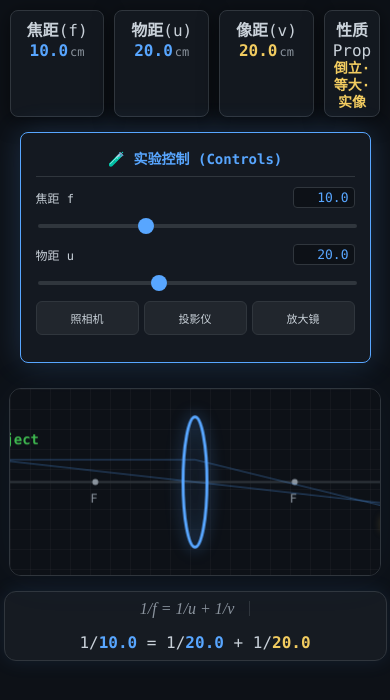
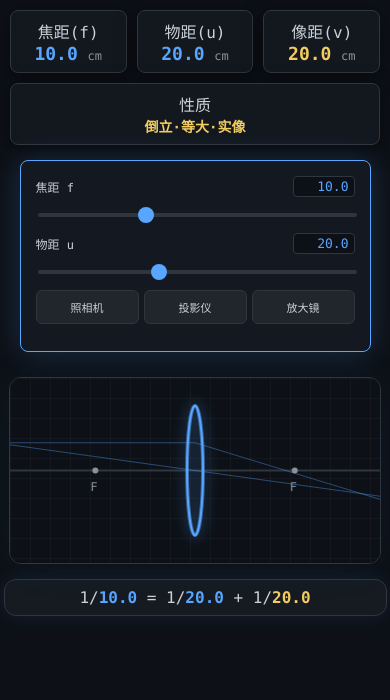
Before and after one commit to minkyang4-afk/DUDU-EDU, a plain HTML site: page index.html in a window 390 px wide. Drawn offline with Linux system fonts and the light colour scheme.

Commit message:
Update index.html

```diff
--- a/index.html
+++ b/index.html
@@ -3,9 +3,8 @@
 <head>
     <meta charset="UTF-8">
     <meta name="viewport" content="width=device-width, initial-scale=1.0, maximum-scale=1.0, user-scalable=no">
-    <title>AI 光路实验室 v0.7 (移动端重构版)</title>
+    <title>AI 光路实验室 v0.8 (修复版)</title>
     <style>
-        /* --- 全局基础样式 --- */
         body {
             margin: 0;
             background-color: #0d1117;
@@ -14,20 +13,17 @@
             display: flex;
             flex-direction: column;
             align-items: center;
-            /* 默认(电脑)居中显示，手机版会被媒体查询覆盖 */
             justify-content: center;
             min-height: 100vh;
-            /* 手机上允许滚动，防止内容显示不全 */
             overflow-x: hidden;
             overflow-y: auto;
-            touch-action: pan-y; /* 允许垂直滚动，但画布区域会阻止 */
-            padding: 10px 0; /* 给手机上下留点缝隙 */
+            touch-action: pan-y;
+            padding: 10px 0;
             box-sizing: border-box;
         }
 
-        /* --- HUD 仪表盘 --- */
+        /* HUD */
         #hud-container {
-            /* 电脑版绝对定位 */
             position: absolute;
             top: 20px;
             left: 20px;
@@ -37,7 +33,6 @@
             z-index: 10;
             pointer-events: none;
         }
-
         .hud-box {
             background: rgba(22, 27, 34, 0.85);
             border: 1px solid #30363d;
@@ -45,39 +40,36 @@
             padding: 8px 12px;
             box-shadow: 0 4px 20px rgba(0, 0, 0, 0.5);
             backdrop-filter: blur(10px);
-            flex: 1 1 auto; /* 弹性宽度 */
-            min-width: 90px;
+            flex: 1 1 auto;
+            min-width: 80px;
             text-align: center;
         }
+        .hud-label { font-size: 10px; color: #8b949e; margin-bottom: 2px; }
+        .hud-value { font-size: 18px; font-weight: bold; color: #58a6ff; font-family: 'Consolas', monospace; }
+        .hud-unit { font-size: 12px; color: #8b949e; }
+        .highlight-blue { color: #58a6ff; } .highlight-text { color: #f2cc60; }
 
-        .hud-label { font-size: 10px; color: #8b949e; margin-bottom: 2px; text-transform: uppercase; }
-        .hud-label strong { font-size: 12px; color: #c9d1d9; display: block; }
-        .hud-value { font-size: 18px; font-weight: bold; color: #58a6ff; font-family: 'Consolas', monospace; }
-        .hud-unit { font-size: 12px; color: #8b949e; margin-left: 2px; }
-        .highlight-text { color: #f2cc60; } .highlight-blue { color: #58a6ff; }
-
-        /* --- 画布容器 --- */
+        /* 画布 */
         #canvas-wrapper {
             position: relative;
             box-shadow: 0 0 50px rgba(88, 166, 255, 0.05);
             border-radius: 12px;
             overflow: hidden;
             border: 1px solid #30363d;
-            /* 确保在任何屏幕上都不超宽，并保持比例 */
             width: 95vw;
-            max-width: 800px; /* 电脑上最大宽度 */
-            aspect-ratio: 2 / 1; /* 强制保持 2:1 长宽比 */
-            margin: 10px 0; /* 上下留空 */
-            touch-action: none; /* 关键：画布区域禁止滚动浏览器 */
+            max-width: 800px;
+            aspect-ratio: 2 / 1;
+            margin: 10px 0;
+            touch-action: none; /* 关键：画布内禁止浏览器滚动 */
         }
         canvas {
-            width: 100%; height: 100%; /* 填满容器 */
+            width: 100%; height: 100%;
             background-image: linear-gradient(rgba(255, 255, 255, 0.03) 1px, transparent 1px), linear-gradient(90deg, rgba(255, 255, 255, 0.03) 1px, transparent 1px);
             background-size: 20px 20px; background-color: #0d1117;
             display: block;
         }
 
-        /* --- 底部公式区 --- */
+        /* 公式 */
         #formula-bar {
             margin-top: 5px;
             background: #161b22;
@@ -90,13 +82,12 @@
             box-shadow: 0 0 20px rgba(88, 166, 255, 0.1);
             width: 90vw; max-width: 600px;
             justify-content: center;
-            flex-wrap: wrap; /* 小屏自动换行 */
+            flex-wrap: wrap;
         }
-        .formula-item { font-family: 'Times New Roman', serif; font-size: 16px; font-style: italic; color: #8b949e; white-space: nowrap; }
-        .formula-live { font-family: 'Consolas', monospace; font-size: 16px; color: #c9d1d9; white-space: nowrap; }
+        .formula-live { font-family: 'Consolas', monospace; font-size: 16px; color: #c9d1d9; }
         .formula-highlight { color: #58a6ff; font-weight: bold; } .formula-result { color: #f2cc60; font-weight: bold; }
 
-        /* --- 控制面板 (默认电脑版样式) --- */
+        /* 控制台 */
         #control-panel {
             position: absolute;
             right: 20px;
@@ -110,8 +101,6 @@
             backdrop-filter: blur(10px);
             z-index: 20;
         }
-
-        h2 { font-size: 14px; margin: 0 0 10px 0; color: #58a6ff; border-bottom: 1px solid #30363d; padding-bottom: 8px; text-align: center; }
         .control-group { margin-bottom: 12px; }
         .control-header { display: flex; justify-content: space-between; align-items: center; margin-bottom: 5px; }
         .control-label { font-size: 12px; color: #c9d1d9; }
@@ -121,56 +110,25 @@
         input[type=range]::-webkit-slider-runnable-track { width: 100%; height: 4px; cursor: pointer; background: #30363d; border-radius: 2px; }
         .preset-grid { display: grid; grid-template-columns: 1fr 1fr 1fr; gap: 5px; margin-top: 5px; }
         .btn-preset { background: #21262d; border: 1px solid #30363d; color: #c9d1d9; padding: 8px 0; border-radius: 6px; font-size: 11px; cursor: pointer; text-align: center; }
-        .btn-preset:active { background: #58a6ff; color: #fff; }
 
-        /* ========= 核心魔法：手机端自适应媒体查询 ========= */
+        /* 手机适配 */
         @media (max-width: 850px) {
-            /* 1. 让 Body 从上到下排列，不再居中 */
-            body {
-                justify-content: flex-start;
-                padding-top: 10px;
-                height: auto; /* 允许内容撑开高度 */
-            }
-
-            /* 2. HUD 仪表盘：取消绝对定位，变成文档流的一部分 */
-            #hud-container {
-                position: static; /* 回到文档流 */
-                width: 95vw;
-                justify-content: space-between; /* 两端对齐 */
-                margin-bottom: 15px;
-            }
-            .hud-box { padding: 6px 8px; min-width: auto; }
-            .hud-value { font-size: 16px; }
-
-            /* 3. 控制面板：取消绝对定位，放到画布上方，宽度拉满 */
-            #control-panel {
-                position: static; /* 回到文档流 */
-                width: 90vw; /* 宽度占满 */
-                max-width: none;
-                margin-bottom: 15px; /* 和画布拉开距离 */
-                transform: none; /* 取消缩放 */
-                box-sizing: border-box;
-            }
-
-            /* 4. 调整画布容器 */
-            #canvas-wrapper {
-                width: 95vw;
-                /* 高度由 aspect-ratio 自动计算 */
-            }
+            body { justify-content: flex-start; padding-top: 10px; height: auto; }
+            #hud-container { position: static; width: 95vw; justify-content: space-between; margin-bottom: 15px; }
+            #control-panel { position: static; width: 90vw; margin-bottom: 15px; transform: none; box-sizing: border-box; }
+            #canvas-wrapper { width: 95vw; }
         }
     </style>
 </head>
 <body>
-
     <div id="hud-container">
-        <div class="hud-box"><div><strong>焦距</strong>(f)</div><div><span id="hud-f" class="hud-value">10.0</span><span class="hud-unit">cm</span></div></div>
-        <div class="hud-box"><div><strong>物距</strong>(u)</div><div><span id="val-u" class="hud-value highlight-blue">20.0</span><span class="hud-unit">cm</span></div></div>
-        <div class="hud-box"><div><strong>像距</strong>(v)</div><div><span id="val-v" class="hud-value highlight-text">20.0</span><span class="hud-unit">cm</span></div></div>
-        <div class="hud-box" style="flex: 1.5;"><div><strong>性质</strong>Prop</div><div id="img-prop-cn" class="hud-value" style="font-size: 14px; line-height: 1.2;">分析中...</div></div>
+        <div class="hud-box"><div>焦距(f)</div><div><span id="hud-f" class="hud-value">10.0</span> <span class="hud-unit">cm</span></div></div>
+        <div class="hud-box"><div>物距(u)</div><div><span id="val-u" class="hud-value highlight-blue">20.0</span> <span class="hud-unit">cm</span></div></div>
+        <div class="hud-box"><div>像距(v)</div><div><span id="val-v" class="hud-value highlight-text">20.0</span> <span class="hud-unit">cm</span></div></div>
+        <div class="hud-box" style="flex: 1.5;"><div>性质</div><div id="img-prop-cn" class="hud-value" style="font-size: 14px;">分析中...</div></div>
     </div>
 
     <div id="control-panel">
-        <h2>🧪 实验控制 (Controls)</h2>
         <div class="control-group">
             <div class="control-header"><span class="control-label">焦距 f</span><input type="text" id="input-f" class="input-smart" value="10.0"></div>
             <input type="range" id="slider-f" min="5" max="20" step="0.1" value="10">
@@ -193,8 +151,6 @@
     </div>
 
     <div id="formula-bar">
-        <div class="formula-item">1/f = 1/u + 1/v</div>
-        <div style="width: 1px; height: 15px; background: #30363d;"></div>
         <div class="formula-live" id="formula-dynamic">Loading...</div>
     </div>
 
@@ -202,180 +158,201 @@
     const canvas = document.getElementById('opticsCanvas');
     const ctx = canvas.getContext('2d');
 
-    // --- 核心：响应式画布尺寸 ---
     function resizeCanvas() {
-        // 获取容器的实际像素大小
         const container = document.getElementById('canvas-wrapper');
+        // 关键：确保分辨率匹配
         canvas.width = container.clientWidth;
         canvas.height = container.clientHeight;
-        // 重绘一次确保不走样
         draw();
     }
-    // 监听窗口大小变化（比如横竖屏切换）
     window.addEventListener('resize', resizeCanvas);
 
     const SCALE = 10;
-    let f_cm = 10.0; let f = f_cm * SCALE;
-    // 初始位置：让物体在画布中间偏左一点
+    let f_cm = 10.0;
+    let f = f_cm * SCALE;
     let objectPos = { x_cm: 20.0, h: 60 };
     let isDragging = false;
 
-    // UI 引用
+    // UI Refs
     const sliderF = document.getElementById('slider-f'); const inputF = document.getElementById('input-f');
     const sliderU = document.getElementById('slider-u'); const inputU = document.getElementById('input-u');
     const hudF = document.getElementById('hud-f'); const formulaDiv = document.getElementById('formula-dynamic');
 
-    // --- 坐标转换核心 ---
-    // 将屏幕/鼠标坐标转换为画布内的物理坐标 (cm)
-    function getPointerCm(evt) {
+    // --- 坐标系统核心 ---
+    // 将指针事件转换为相对于画布中心透镜的 cm 距离
+    function getPointerCm(e) {
         const rect = canvas.getBoundingClientRect();
-        let clientX = evt.touches ? evt.touches[0].clientX : evt.clientX;
-        // 计算鼠标在画布内的像素X坐标
-        let x_px_in_canvas = (clientX - rect.left) * (canvas.width / rect.width);
-        // 透镜中心X坐标
-        let lensX = canvas.width / 2;
-        // 转换为距离透镜的 cm 数
-        return (lensX - x_px_in_canvas) / SCALE;
+        // 兼容触摸和鼠标
+        const clientX = (e.touches && e.touches.length > 0) ? e.touches[0].clientX : e.clientX;
+
+        // 算出在画布内的像素 X
+        const x_px = (clientX - rect.left) * (canvas.width / rect.width);
+
+        // 画布中心是透镜位置
+        const lensX = canvas.width / 2;
+
+        // 向左为正（物距）
+        return (lensX - x_px) / SCALE;
     }
 
-    // --- 事件监听 ---
+    // --- 交互逻辑 ---
     function handleStart(e) {
         const u_cm_click = getPointerCm(e);
+
+        // 计算 Y 轴点击位置 (像素)
+        const rect = canvas.getBoundingClientRect();
+        const clientY = (e.touches && e.touches.length > 0) ? e.touches[0].clientY : e.clientY;
+        const y_px = (clientY - rect.top) * (canvas.height / rect.height);
         const axisY = canvas.height / 2;
-        const rect = canvas.getBoundingClientRect();
-        let clientY = evt.touches ? evt.touches[0].clientY : evt.clientY;
-        let y_px_in_canvas = (clientY - rect.top) * (canvas.height / rect.height);
 
-        // 判定点击 X 范围 (扩大判定区 ±1.5cm) 和 Y 范围
-        if (Math.abs(u_cm_click - objectPos.x_cm) < 1.5 && Math.abs(y_px_in_canvas - (axisY - objectPos.h/2)) < 100) {
+        // 判定点击范围：X轴误差 ±1.5cm，Y轴误差 ±100px
+        if (Math.abs(u_cm_click - objectPos.x_cm) < 1.5 && Math.abs(y_px - (axisY - objectPos.h)) < 150) {
             isDragging = true;
         }
     }
 
     function handleMove(e) {
         if (isDragging) {
-            // 阻止画布区域的默认滚动
-            if (e.cancelable) e.preventDefault();
+            if (e.cancelable) e.preventDefault(); // 防止手机滚动
 
             let newU = getPointerCm(e);
-            const lensX_cm = (canvas.width / 2) / SCALE;
-            // 限制范围：物体不能跑到透镜右边，也不能跑出左边界
+
+            // 限制范围
+            const maxU = (canvas.width / 2) / SCALE - 1; // 别拖出屏幕左边
             if (newU < 0.5) newU = 0.5;
-            if (newU > lensX_cm - 1) newU = lensX_cm - 1;
+            if (newU > maxU) newU = maxU;
 
             objectPos.x_cm = newU;
+
             // 同步UI
             sliderU.value = newU.toFixed(1);
             inputU.value = newU.toFixed(1);
-            updateAllUI(); draw();
+            updateAllUI();
+            draw();
         }
     }
+
     function handleEnd(e) { isDragging = false; }
 
-    canvas.addEventListener('mousedown', handleStart); canvas.addEventListener('mousemove', handleMove); canvas.addEventListener('mouseup', handleEnd);
-    canvas.addEventListener('touchstart', handleStart, { passive: false }); canvas.addEventListener('touchmove', handleMove, { passive: false }); canvas.addEventListener('touchend', handleEnd);
+    // 绑定事件
+    canvas.addEventListener('mousedown', handleStart);
+    canvas.addEventListener('mousemove', handleMove);
+    canvas.addEventListener('mouseup', handleEnd);
 
-    // --- 界面同步 ---
+    canvas.addEventListener('touchstart', handleStart, { passive: false });
+    canvas.addEventListener('touchmove', handleMove, { passive: false });
+    canvas.addEventListener('touchend', handleEnd);
+
+    // --- UI Update ---
     function updateFromInput(type) {
-        if (type === 'f') { let val = parseFloat(inputF.value); if (!isNaN(val)) { f_cm = val; f = f_cm * SCALE; sliderF.value = val; } }
-        else if (type === 'u') { let val = parseFloat(inputU.value); if (!isNaN(val)) { objectPos.x_cm = val; sliderU.value = val; } }
+        if (type === 'f') { let val = parseFloat(inputF.value); if(!isNaN(val)){ f_cm=val; f=f_cm*SCALE; sliderF.value=val; } }
+        else { let val = parseFloat(inputU.value); if(!isNaN(val)){ objectPos.x_cm=val; sliderU.value=val; } }
         updateAllUI(); draw();
     }
     function updateFromSlider(type) {
-        if (type === 'f') { f_cm = parseFloat(sliderF.value); f = f_cm * SCALE; inputF.value = f_cm.toFixed(1); }
-        else if (type === 'u') { objectPos.x_cm = parseFloat(sliderU.value); inputU.value = objectPos.x_cm.toFixed(1); }
+        if (type === 'f') { f_cm=parseFloat(sliderF.value); f=f_cm*SCALE; inputF.value=f_cm.toFixed(1); }
+        else { objectPos.x_cm=parseFloat(sliderU.value); inputU.value=objectPos.x_cm.toFixed(1); }
         updateAllUI(); draw();
     }
-    inputF.addEventListener('input', () => updateFromInput('f')); inputU.addEventListener('input', () => updateFromInput('u'));
-    sliderF.addEventListener('input', () => updateFromSlider('f')); sliderU.addEventListener('input', () => updateFromSlider('u'));
+    inputF.addEventListener('input', ()=>updateFromInput('f')); inputU.addEventListener('input', ()=>updateFromInput('u'));
+    sliderF.addEventListener('input', ()=>updateFromSlider('f')); sliderU.addEventListener('input', ()=>updateFromSlider('u'));
+
+    function setPreset(type) {
+        if(type=='camera'){f_cm=10; objectPos.x_cm=30;}
+        else if(type=='projector'){f_cm=10; objectPos.x_cm=15;}
+        else{f_cm=10; objectPos.x_cm=5;}
+        f=f_cm*SCALE; sliderF.value=f_cm; inputF.value=f_cm.toFixed(1);
+        sliderU.value=objectPos.x_cm; inputU.value=objectPos.x_cm.toFixed(1);
+        updateAllUI(); draw();
+    }
 
     function updateAllUI() {
         hudF.innerText = f_cm.toFixed(1);
-        const u_cm = objectPos.x_cm;
-        let v_cm_display = "∞";
-        if (Math.abs(u_cm - f_cm) > 0.05) {
-            const v_val = (f_cm * u_cm) / (u_cm - f_cm);
-            v_cm_display = Math.abs(v_val).toFixed(1);
+        const u = objectPos.x_cm;
+        let v_disp = "∞";
+        if (Math.abs(u - f_cm) > 0.1) {
+            const v = (f_cm * u) / (u - f_cm);
+            v_disp = Math.abs(v).toFixed(1);
         }
-        formulaDiv.innerHTML = `1/<span class="formula-highlight">${f_cm.toFixed(1)}</span> = 1/<span class="formula-highlight">${u_cm.toFixed(1)}</span> + 1/<span class="formula-result">${v_cm_display}</span>`;
+        formulaDiv.innerHTML = `1/<span class="formula-highlight">${f_cm.toFixed(1)}</span> = 1/<span class="formula-highlight">${u.toFixed(1)}</span> + 1/<span class="formula-result">${v_disp}</span>`;
     }
 
-    function setPreset(type) {
-        if (type === 'camera') { f_cm = 10; objectPos.x_cm = 30.0; }
-        else if (type === 'projector') { f_cm = 10; objectPos.x_cm = 15.0; }
-        else if (type === 'magnifier') { f_cm = 10; objectPos.x_cm = 5.0; }
-        f = f_cm * SCALE; sliderF.value = f_cm; inputF.value = f_cm.toFixed(1);
-        sliderU.value = objectPos.x_cm; inputU.value = objectPos.x_cm.toFixed(1);
-        updateAllUI(); draw();
-    }
+    // --- Draw ---
+    function draw() {
+        ctx.clearRect(0,0,canvas.width,canvas.height);
+        const lx = canvas.width/2; const ly = canvas.height/2;
+        // 动态高度，适应手机
+        const h = objectPos.h * (canvas.height/400);
 
-    // --- 绘图引擎 ---
-    function draw() {
-        ctx.clearRect(0, 0, canvas.width, canvas.height);
-        const lensX = canvas.width / 2; const axisY = canvas.height / 2;
-        // 根据当前画布宽度动态调整物体高度，保持比例
-        const currentH = objectPos.h * (canvas.height / 500);
+        // Grid & Axis
+        ctx.beginPath(); ctx.strokeStyle='#30363d'; ctx.lineWidth=2; ctx.moveTo(0,ly); ctx.lineTo(canvas.width,ly); ctx.stroke();
+        ctx.fillStyle='#8b949e'; ctx.font='12px Consolas';
+        [-2*f, -f, f, 2*f].forEach((p,i)=>{ const px=lx+p; ctx.beginPath(); ctx.arc(px,ly,3,0,Math.PI*2); ctx.fill(); ctx.fillText(['2F','F','F','2F'][i], px-5, ly+20); });
 
-        drawGridAndAxis(lensX, axisY); drawLens(lensX, axisY);
+        // Lens
+        ctx.shadowBlur=15; ctx.shadowColor='rgba(88,166,255,0.6)'; ctx.strokeStyle='#58a6ff'; ctx.lineWidth=3;
+        ctx.beginPath(); ctx.ellipse(lx,ly,8,canvas.height*0.35,0,0,Math.PI*2); ctx.stroke(); ctx.shadowBlur=0;
+
+        // Calc
         const u_px = objectPos.x_cm * SCALE;
-        let v_px = 0, imageH = 0, isVirtual = false;
-        if (Math.abs(u_px - f) < 0.5) { v_px = Infinity; }
+        let v_px=0, imgH=0, isVirt=false;
+        if(Math.abs(u_px-f)<0.5) v_px=Infinity;
         else {
-            v_px = (f * u_px) / (u_px - f);
-            const M = v_px / u_px; imageH = currentH * M;
-            if (u_px < f) isVirtual = true;
+            v_px = (f*u_px)/(u_px-f);
+            const M = v_px/u_px; imgH=h*M;
+            if(u_px<f) isVirt=true;
         }
-        updateHUD(objectPos.x_cm, v_px / SCALE, isVirtual);
-        drawObject(lensX - u_px, axisY, currentH);
-        if (v_px !== Infinity) drawImage(lensX + v_px, axisY, -imageH, isVirtual);
-        drawRays(lensX - u_px, axisY - currentH, lensX, axisY, f, v_px, -imageH, isVirtual);
-    }
 
-    // 辅助绘图函数 (保持样式一致)
-    function drawGridAndAxis(lensX, axisY) {
-        ctx.beginPath(); ctx.strokeStyle = '#30363d'; ctx.lineWidth = 2; ctx.moveTo(0, axisY); ctx.lineTo(canvas.width, axisY); ctx.stroke();
-        ctx.fillStyle = '#8b949e'; ctx.font = '12px Consolas';
-        [-2*f, -f, f, 2*f].forEach((p, i) => { const px = lensX + p; ctx.beginPath(); ctx.arc(px, axisY, 3, 0, Math.PI*2); ctx.fill(); ctx.fillText(['2F','F','F','2F'][i], px - 5, axisY + 20); });
-    }
-    function drawLens(lensX, axisY) {
-        ctx.shadowBlur = 15; ctx.shadowColor = 'rgba(88, 166, 255, 0.6)'; ctx.strokeStyle = '#58a6ff'; ctx.lineWidth = 3;
-        ctx.beginPath(); ctx.ellipse(lensX, axisY, 12, canvas.height*0.35, 0, 0, Math.PI*2); ctx.stroke(); ctx.shadowBlur = 0;
-    }
-    function drawObject(x, y, h) {
-        ctx.shadowBlur = 10; ctx.shadowColor = 'rgba(46, 160, 67, 0.5)'; ctx.strokeStyle = '#3fb950'; ctx.lineWidth = 4; ctx.lineCap = 'round';
-        ctx.beginPath(); ctx.moveTo(x, y); ctx.lineTo(x, y - h); ctx.stroke();
-        ctx.beginPath(); ctx.moveTo(x, y - h); ctx.lineTo(x - 6, y - h + 10); ctx.lineTo(x + 6, y - h + 10); ctx.fillStyle = '#3fb950'; ctx.fill(); ctx.shadowBlur = 0;
-        ctx.fillStyle = '#3fb950'; ctx.font = 'bold 14px Consolas'; ctx.textAlign = 'center'; ctx.fillText('物体 Object', x, y - h - 15); ctx.textAlign = 'start';
-    }
-    function drawImage(x, y, h, isVirtual) {
-        const color = isVirtual ? '#d2a8ff' : '#f2cc60';
-        ctx.save(); ctx.strokeStyle = color; ctx.fillStyle = color; ctx.lineWidth = 4; ctx.lineCap = 'round';
-        if (isVirtual) { ctx.setLineDash([5, 5]); ctx.shadowBlur = 10; ctx.shadowColor = 'rgba(210, 168, 255, 0.5)'; } else { ctx.shadowBlur = 10; ctx.shadowColor = 'rgba(242, 204, 96, 0.5)'; }
-        ctx.beginPath(); ctx.moveTo(x, y); ctx.lineTo(x, y - h); ctx.stroke();
-        ctx.setLineDash([]); ctx.beginPath(); ctx.moveTo(x, y - h); ctx.lineTo(x - 6, y - h + (h > 0 ? 10 : -10)); ctx.lineTo(x + 6, y - h + (h > 0 ? 10 : -10)); ctx.fill();
-        ctx.font = 'bold 14px Consolas'; ctx.textAlign = 'center'; ctx.fillText(isVirtual ? '虚像' : '实像', x, y - h - (h>0?15:-25)); ctx.restore();
-    }
-    function drawRays(ox, oy, lx, ly, f, v_px, imgH, isVirtual) {
-        ctx.lineWidth = 1; ctx.strokeStyle = 'rgba(88, 166, 255, 0.4)';
-        ctx.beginPath(); ctx.moveTo(ox, oy); ctx.lineTo(lx, oy); ctx.lineTo(lx + f * 10, ly + (oy - ly) * (-10)); ctx.stroke();
-        ctx.beginPath(); ctx.moveTo(ox, oy); const slope2 = (ly - oy) / (lx - ox); ctx.lineTo(lx + 1000, ly + 1000 * slope2); ctx.stroke();
-        if (isVirtual) {
-            ctx.save(); ctx.setLineDash([4, 6]); ctx.strokeStyle = 'rgba(210, 168, 255, 0.3)';
-            ctx.beginPath(); ctx.moveTo(lx, oy); ctx.lineTo(lx + v_px, ly + imgH); ctx.moveTo(lx, ly); ctx.lineTo(lx + v_px, ly + imgH); ctx.stroke(); ctx.restore();
+        // Object
+        drawArrow(lx-u_px, ly, h, '#3fb950', '物体');
+
+        // Image
+        if(v_px!==Infinity) {
+            const col = isVirt?'#d2a8ff':'#f2cc60';
+            ctx.save(); if(isVirt)ctx.setLineDash([5,5]);
+            drawArrow(lx+v_px, ly, -imgH, col, isVirt?'虚像':'实像');
+            ctx.restore();
         }
-    }
-    function updateHUD(u_cm, v_cm, isVirtual) {
-        document.getElementById('val-u').innerText = u_cm.toFixed(1);
-        const vElem = document.getElementById('val-v'); const pCn = document.getElementById('img-prop-cn');
-        if (Math.abs(v_cm) === Infinity || isNaN(v_cm)) { vElem.innerText = "∞"; pCn.innerText = "不成像"; pCn.style.color = "#8b949e"; }
-        else { vElem.innerText = Math.abs(v_cm).toFixed(1);
-            if (isVirtual) { pCn.innerText = "正立·放大·虚像"; pCn.style.color = "#d2a8ff"; }
-            else { let size = (Math.abs(Math.abs(v_cm) - u_cm) < 0.1) ? "等大" : (Math.abs(v_cm) > u_cm) ? "放大" : "缩小"; pCn.innerText = `倒立·${size}·实像`; pCn.style.color = "#f2cc60"; }
+
+        // HUD Text Update
+        const pCn = document.getElementById('img-prop-cn');
+        const valV = document.getElementById('val-v');
+        document.getElementById('val-u').innerText = objectPos.x_cm.toFixed(1);
+        if(v_px===Infinity) { valV.innerText="∞"; pCn.innerText="不成像"; pCn.style.color="#8b949e"; }
+        else {
+            valV.innerText = Math.abs(v_px/SCALE).toFixed(1);
+            if(isVirt) { pCn.innerText="正立·放大·虚像"; pCn.style.color="#d2a8ff"; }
+            else {
+                let s = (Math.abs(Math.abs(v_px)-u_px)<1)?"等大":(Math.abs(v_px)>u_px)?"放大":"缩小";
+                pCn.innerText=`倒立·${s}·实像`; pCn.style.color="#f2cc60";
+            }
+        }
+
+        // Rays
+        ctx.lineWidth=1; ctx.strokeStyle='rgba(88,166,255,0.4)';
+        // 1. Parallel -> F
+        ctx.beginPath(); ctx.moveTo(lx-u_px, ly-h); ctx.lineTo(lx, ly-h); ctx.lineTo(lx+f*10, ly+(h)*10); ctx.stroke();
+        // 2. Center
+        ctx.beginPath(); ctx.moveTo(lx-u_px, ly-h);
+        const slope = (ly-(ly-h))/(lx-(lx-u_px)); // h/u_px
+        ctx.lineTo(lx+1000, ly+1000*slope); ctx.stroke();
+
+        if(isVirt) {
+             ctx.save(); ctx.setLineDash([4,6]); ctx.strokeStyle='rgba(210,168,255,0.3)';
+             ctx.beginPath(); ctx.moveTo(lx, ly-h); ctx.lineTo(lx+v_px, ly+imgH);
+             ctx.moveTo(lx, ly); ctx.lineTo(lx+v_px, ly+imgH); ctx.stroke(); ctx.restore();
         }
     }
 
-    // 初始化
-    setTimeout(() => { resizeCanvas(); updateAllUI(); }, 100); // 延时确保容器渲染完毕
+    function drawArrow(x, y, h, col, txt) {
+        ctx.shadowBlur=10; ctx.shadowColor=col; ctx.strokeStyle=col; ctx.fillStyle=col; ctx.lineWidth=4; ctx.lineCap='round';
+        ctx.beginPath(); ctx.moveTo(x,y); ctx.lineTo(x,y-h); ctx.stroke();
+        ctx.beginPath(); ctx.moveTo(x,y-h); ctx.lineTo(x-6,y-h+(h>0?10:-10)); ctx.lineTo(x+6,y-h+(h>0?10:-10)); ctx.fill(); ctx.shadowBlur=0;
+        ctx.font='bold 14px Consolas'; ctx.textAlign='center'; ctx.fillText(txt, x, y-h-(h>0?15:-25)); ctx.textAlign='start';
+    }
+
+    // Init
+    setTimeout(()=>{resizeCanvas(); updateAllUI();}, 100);
 </script>
 </body>
 </html>
```
